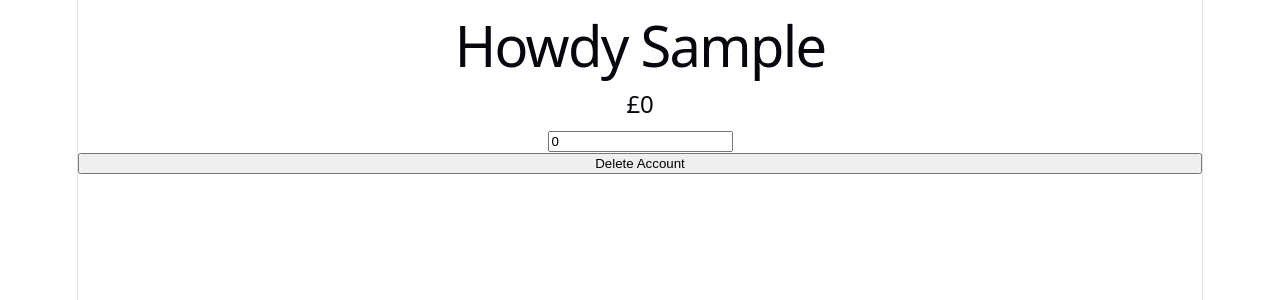
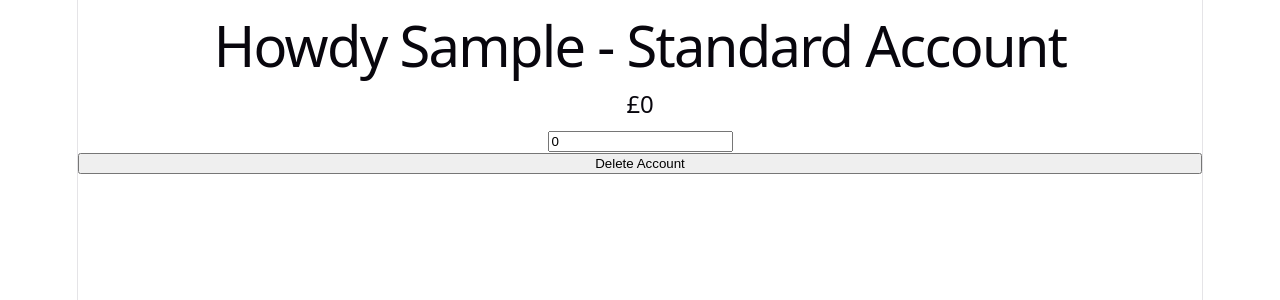
Before and after one commit to Jonathan-Winter-Dev/my-first-typescript-app, a React (Vite) app: page / in a window 1280 px wide. Both pictures are taken after typing "Sample" into the empty fields and a click on the input 639 px from the left and 63 px from the top of the page. Shown: the top 300 px of the page. Built offline with nearby package versions, Linux system fonts and the light colour scheme.

Commit message:
fix platinum account checkbox

```diff
--- a/src/App.tsx
+++ b/src/App.tsx
@@ -25,6 +25,7 @@ function App() {
     <>
       {account ? (
         <BankDisplay
+          isPlatinum={account.isPlatinum}
           name={account.name}
           balance={account.balance}
           updateBalance={updateBalance}
--- a/src/addAccount.tsx
+++ b/src/addAccount.tsx
@@ -7,9 +7,8 @@ type AccountFormProps = {
 export default function NewAccountForm({ addAccount }: AccountFormProps) {
   function handleSubmit(e: React.SubmitEvent<HTMLFormElement>) {
     e.preventDefault();
-    console.log(e.target.accountName.value);
     addAccount(
-      new Account(e.target.accountName.value, e.target.isPlatinum.isChecked),
+      new Account(e.target.accountName.value, e.target.isPlatinum.checked),
     );
   }
 
--- a/src/bankDisplay.tsx
+++ b/src/bankDisplay.tsx
@@ -3,6 +3,7 @@ type BankDisplayProps = {
   updateBalance: (newBalance: number) => void;
   name: string;
   balance: number;
+  isPlatinum: boolean;
 };
 
 export default function BankDisplay({
@@ -10,6 +11,7 @@ export default function BankDisplay({
   updateBalance,
   name,
   balance,
+  isPlatinum,
 }: BankDisplayProps) {
   function handleDeleteAccount() {
     deleteAccount();
@@ -22,7 +24,9 @@ export default function BankDisplay({
 
   return (
     <>
-      <h1>Howdy {name}</h1>
+      <h1>
+        Howdy {name} - {isPlatinum ? "Platinum" : "Standard"} Account
+      </h1>
       <h2>£{balance}</h2>
       <form action="">
         <label htmlFor="updateBalance"></label>
```
